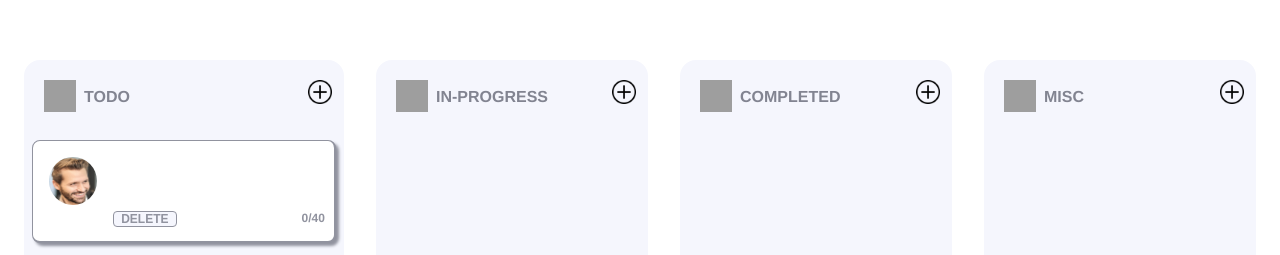
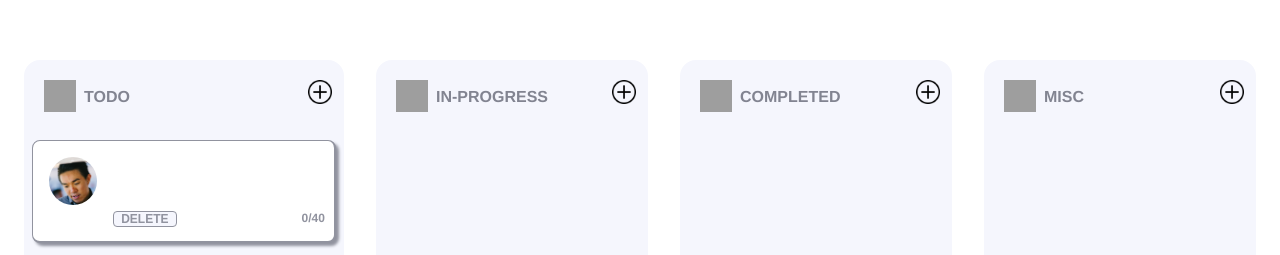
Before and after one commit to rancerun/kanban-vue-2, a Vue app: page / in a window 1280 px wide. Both pictures are taken after a click on the button 280 px from the left and 88 px from the top of the page. Shown: the top 255 px of the page. Built offline with nearby package versions, Linux system fonts and the light colour scheme; grey boxes are pictures that could not be loaded.

Commit message:
updated v-for keys to be components. fixed style consistency

```diff
--- a/package.json
+++ b/package.json
@@ -9,6 +9,7 @@
   },
   "dependencies": {
     "core-js": "^3.4.3",
+    "lodash.uniqueid": "^4.0.1",
     "vue": "^2.6.10",
     "vuedraggable": "^2.23.2"
   },
--- a/src/App.vue
+++ b/src/App.vue
@@ -1,6 +1,6 @@
 <template>
   <div id="app">
-    <Column
+    <column
       v-for="(topic, index) in kanban"
       :key="index"
       :index="index"
@@ -12,12 +12,12 @@
 
 
 <script>
-import Column from '@/components/Column.vue';
+  import column from '@/components/Column.vue';
 
   export default {
     name: 'app',
     components: {
-    Column
+      column
     },
     data() {
       return {
@@ -42,8 +42,8 @@ export default {
       }
     },
     mounted() {
-    if (localStorage.kanban) {
-      this.kanban = JSON.parse(localStorage.kanban);
+      if (localStorage.getItem('kanban')) {
+        this.kanban = JSON.parse(localStorage.getItem('kanban'));
       }
     },
     watch: {
--- a/src/components/Bubble.vue
+++ b/src/components/Bubble.vue
@@ -4,7 +4,7 @@
     tabindex="-1"
   >
     <img
-      :src="imgsrc"
+      :src="imgkey"
     >
     <div class="text-button-container">
       <div class="text-input">
@@ -37,11 +37,11 @@
 
 <script>
   export default {
-    names: 'Bubble',
+    names: 'bubble',
     props: {
       text: String,
       index: Number,
-      imgsrc: String
+      imgkey: String
     },
     data() {
       return {
@@ -51,22 +51,17 @@
     },
     computed: {
       characterCount() {
-        return this.currentText.length;
+        return this.currentText ? this.currentText.length : 0;
       }
     },
     mounted() {
-      if (this.text.length === 0) {
-        this.sendEdit();
-      }
       this.$el.focus();
     },
     methods: {
       sendEdit() {
         if (this.hideInput) {
           this.hideInput = !this.hideInput;
-          this.$nextTick(() => {
-            this.$refs.input.focus();
-          });
+          this.$nextTick(() => this.$refs.input.focus());
         } else {
           this.$emit('finished', this.index, this.currentText);
           this.hideInput = !this.hideInput;
--- a/src/components/Column.vue
+++ b/src/components/Column.vue
@@ -24,12 +24,13 @@
       :list="bubblesArray"
       :group="{ name: 'people' }"
     >
-      <Bubble
+      <bubble
         v-for="(bubble, index) in bubblesArray"
-        :key="calculateId(bubble)"
+        refs="bubble"
+        :key="calcIndex(index)"
         :index="index"
         :text="bubble.text"
-        :imgsrc="calcStockNum(bubble)"
+        :imgkey="require(`@/assets/list-icons/${index}.png`)"
         @finished="finishFunction"
         @delete="bubblesArray.splice(index, 1)"
       />
@@ -42,42 +43,29 @@
 
 
 <script>
-  import Bubble from '@/components/Bubble.vue';
+  import bubble from '@/components/Bubble.vue';
   import draggable from 'vuedraggable';
 
   export default {
-    name: 'Column',
+    name: 'column',
     props: {
       title: String,
       index: Number,
       bubblesArray: Array
     },
     components: {
-      Bubble,
+      bubble,
       draggable
     },
     methods: {
-      calculateId(bubble) {
-        return bubble.__ob__.dep.id;
-      },
       addNewBubble(event, text = '') {
         this.bubblesArray.unshift({ text });
       },
       finishFunction(index, newText) {
         this.bubblesArray[index].text = newText;
       },
-      calcStockNum(bubble) {
-        const reducer = (acc, val) => acc + parseInt(val);
-        let arr = bubble.__ob__.dep.id.toString();
-        let bubId;
-
-        while (arr.length > 1) {
-          arr = arr.split('');
-          bubId = arr.reduce(reducer, 0);
-          arr = bubId.toString();
-        }
-
-        return require(`@/assets/list-icons/${bubId}.png`);
+      calcIndex(index) {
+        return this.$refs.bubble ? JSON.parse(this.$refs.bubble[index]) : index;
       }
     }
   }
```
Also changed, not shown: 1 other file (tests, documents, lock files or other folders). Lines whose indentation alone changed are shown as unchanged.
